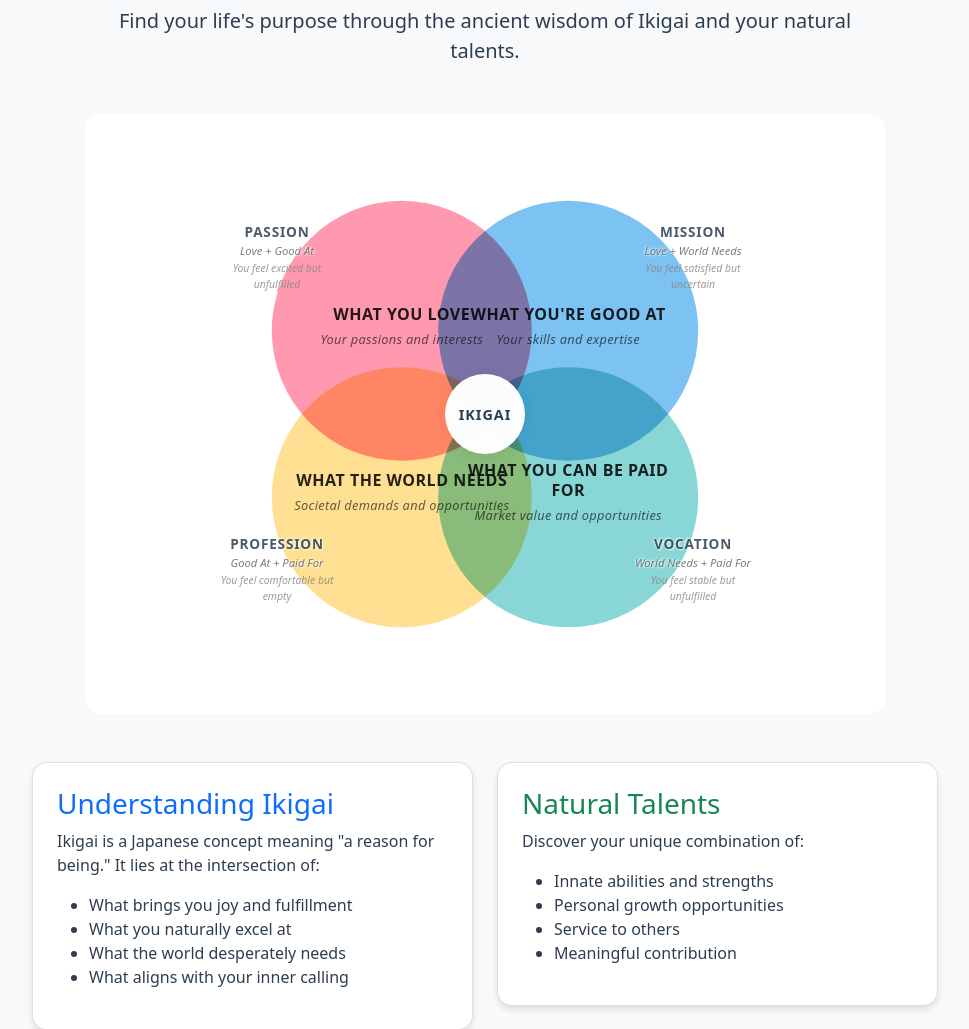
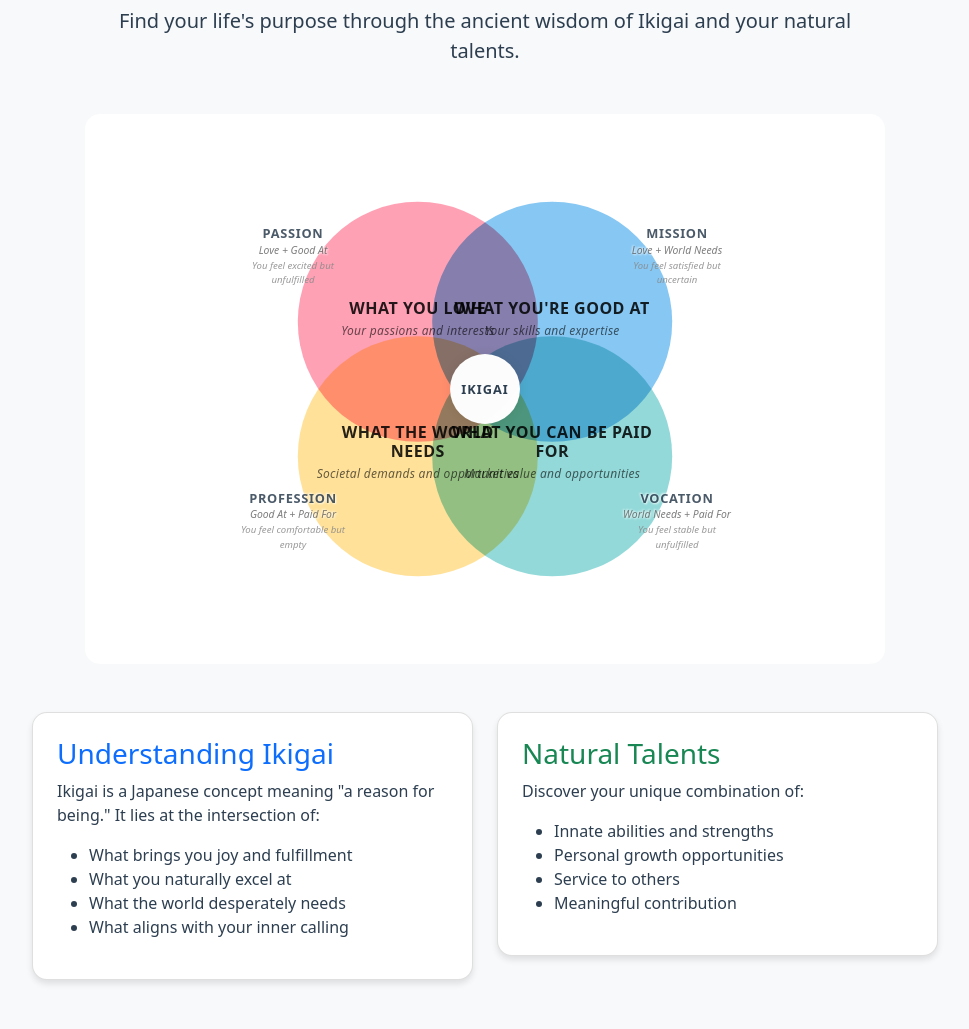
Before and after one commit to drntamm/PurposeFinder, a Flask app: page / in a window 1280 px wide. Shown: the part 189-1218 px from the top of the page, without its empty margins (155-1124 px from the left). Run offline with Flask 3, Linux system fonts and the light colour scheme.

Commit message:
Optimize: Venn diagram text and layout
- Reduced circle and text sizes to minimize overlap
- Tightened spacing between elements
- Decreased container height
- Fine-tuned intersection label positioning
- Maintained full functionality

```diff
--- a/static/css/venn.css
+++ b/static/css/venn.css
@@ -1,7 +1,7 @@
 .venn-container {
     position: relative;
     width: 100%;
-    height: 600px;
+    height: 550px;
     margin: 2rem auto;
     background: #ffffff;
     border-radius: 15px;
@@ -11,10 +11,10 @@
 
 .venn-circle {
     position: absolute;
-    width: 260px;
-    height: 260px;
+    width: 240px;
+    height: 240px;
     border-radius: 50%;
-    padding: 20px;
+    padding: 15px;
     color: #333;
     mix-blend-mode: multiply;
     display: flex;
@@ -23,6 +23,7 @@
     justify-content: center;
     text-align: center;
     transition: all 0.3s ease;
+    overflow: hidden;
 }
 
 .venn-circle:hover {
@@ -31,8 +32,8 @@
 }
 
 .venn-circle h3 {
-    font-size: 1.1rem;
-    margin: 0 0 6px 0;
+    font-size: 1rem;
+    margin: 0 0 4px 0;
     color: rgba(0, 0, 0, 0.85);
     text-align: center;
     font-weight: 700;
@@ -43,20 +44,20 @@
 
 .venn-circle small {
     display: block;
-    font-size: 0.8rem;
+    font-size: 0.75rem;
     font-weight: 500;
     font-style: italic;
     color: rgba(0, 0, 0, 0.6);
     letter-spacing: 0.3px;
-    margin-bottom: 8px;
+    margin-bottom: 6px;
 }
 
 .venn-circle ul {
     list-style-type: none;
     padding: 0;
-    margin: 8px 0 0 0;
-    font-size: 0.8rem;
-    max-height: 130px;
+    margin: 6px 0 0 0;
+    font-size: 0.75rem;
+    max-height: 110px;
     overflow-y: auto;
     width: 85%;
     scrollbar-width: thin;
@@ -77,41 +78,41 @@
 
 .venn-circle ul li {
     background: rgba(255, 255, 255, 0.95);
-    margin: 4px;
-    padding: 5px 8px;
+    margin: 3px;
+    padding: 4px 7px;
     border-radius: 4px;
     font-weight: 500;
-    font-size: 0.75rem;
+    font-size: 0.7rem;
     box-shadow: 0 1px 2px rgba(0, 0, 0, 0.05);
 }
 
 /* Circle Positions and Colors */
 .love {
-    background: rgba(255, 99, 132, 0.65);
+    background: rgba(255, 99, 132, 0.6);
     top: 50%;
     left: 50%;
-    transform: translate(-82%, -82%);
+    transform: translate(-78%, -78%);
 }
 
 .good-at {
-    background: rgba(54, 162, 235, 0.65);
+    background: rgba(54, 162, 235, 0.6);
     top: 50%;
     left: 50%;
-    transform: translate(-18%, -82%);
+    transform: translate(-22%, -78%);
 }
 
 .world-needs {
-    background: rgba(255, 206, 86, 0.65);
+    background: rgba(255, 206, 86, 0.6);
     top: 50%;
     left: 50%;
-    transform: translate(-82%, -18%);
+    transform: translate(-78%, -22%);
 }
 
 .natural-talents {
-    background: rgba(75, 192, 192, 0.65);
+    background: rgba(75, 192, 192, 0.6);
     top: 50%;
     left: 50%;
-    transform: translate(-18%, -18%);
+    transform: translate(-22%, -22%);
 }
 
 .ikigai-center {
@@ -120,27 +121,27 @@
     left: 50%;
     transform: translate(-50%, -50%);
     background: rgba(255, 255, 255, 0.98);
-    padding: 10px;
-    width: 80px;
-    height: 80px;
+    padding: 8px;
+    width: 70px;
+    height: 70px;
     border-radius: 50%;
     display: flex;
     align-items: center;
     justify-content: center;
-    box-shadow: 0 0 15px rgba(0, 0, 0, 0.08);
+    box-shadow: 0 0 12px rgba(0, 0, 0, 0.07);
     z-index: 5;
     transition: all 0.3s ease;
 }
 
 .ikigai-center:hover {
     transform: translate(-50%, -50%) scale(1.05);
-    box-shadow: 0 0 20px rgba(0, 0, 0, 0.12);
+    box-shadow: 0 0 16px rgba(0, 0, 0, 0.1);
 }
 
 .ikigai-center h3 {
     margin: 0;
     color: #2c3e50;
-    font-size: 0.9rem;
+    font-size: 0.8rem;
     font-weight: 800;
     text-align: center;
     text-transform: uppercase;
@@ -151,7 +152,7 @@
 .intersection-label {
     position: absolute;
     text-align: center;
-    width: 120px;
+    width: 110px;
     z-index: 4;
     opacity: 0.85;
     transition: opacity 0.3s ease;
@@ -162,20 +163,20 @@
 }
 
 .intersection-label h4 {
-    font-size: 0.85rem;
+    font-size: 0.8rem;
     color: #2c3e50;
     text-transform: uppercase;
-    letter-spacing: 0.8px;
-    margin: 0 0 3px 0;
+    letter-spacing: 0.7px;
+    margin: 0 0 2px 0;
     font-weight: 700;
     text-shadow: 1px 1px 2px rgba(255, 255, 255, 0.95),
                 -1px -1px 2px rgba(255, 255, 255, 0.95);
 }
 
 .intersection-label p {
-    font-size: 0.7rem;
+    font-size: 0.65rem;
     color: #666;
-    margin: 0 0 4px 0;
+    margin: 0 0 3px 0;
     line-height: 1.2;
     font-weight: 500;
     font-style: italic;
@@ -184,33 +185,33 @@
 }
 
 .intersection-label .emotion {
-    font-size: 0.65rem;
+    font-size: 0.6rem;
     color: #888;
     font-style: italic;
-    margin-top: 2px;
+    margin-top: 1px;
 }
 
 .intersection-label.top-left {
-    top: 24%;
-    left: 24%;
+    top: 26%;
+    left: 26%;
     transform: translate(-50%, -50%);
 }
 
 .intersection-label.top-right {
-    top: 24%;
-    right: 24%;
+    top: 26%;
+    right: 26%;
     transform: translate(50%, -50%);
 }
 
 .intersection-label.bottom-left {
-    bottom: 24%;
-    left: 24%;
+    bottom: 26%;
+    left: 26%;
     transform: translate(-50%, 50%);
 }
 
 .intersection-label.bottom-right {
-    bottom: 24%;
-    right: 24%;
+    bottom: 26%;
+    right: 26%;
     transform: translate(50%, 50%);
 }
 
@@ -226,12 +227,12 @@
         position: relative;
         width: 100%;
         height: auto;
-        min-height: 140px;
+        min-height: 120px;
         margin-bottom: 20px;
         transform: none !important;
         top: auto !important;
         left: auto !important;
-        padding: 15px;
+        padding: 12px;
         mix-blend-mode: normal;
     }
 
```
